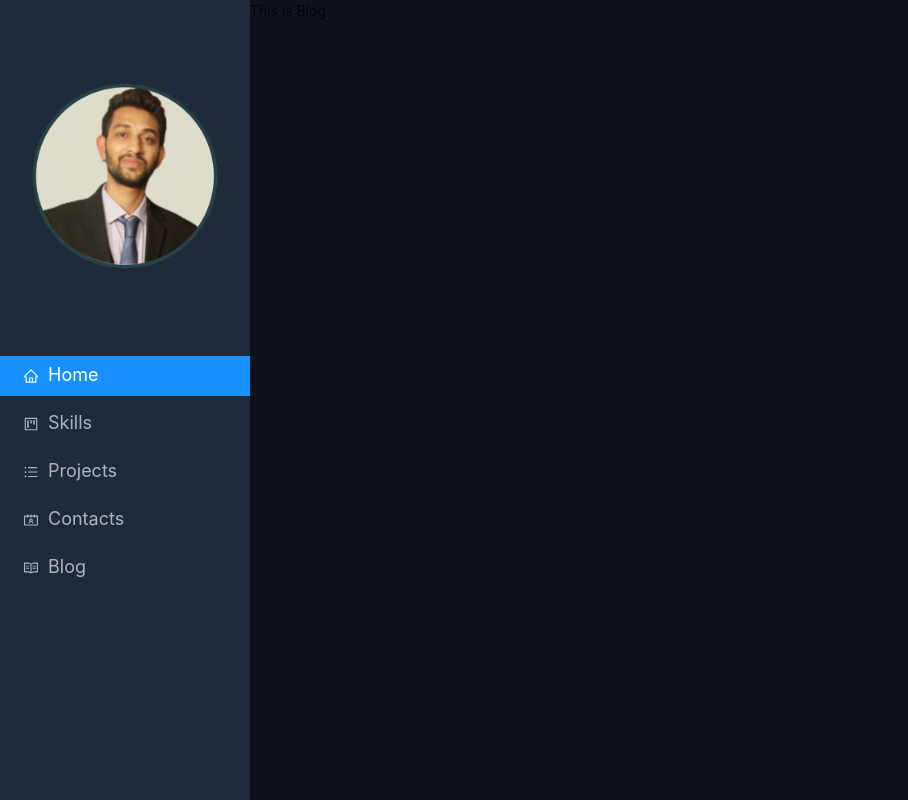
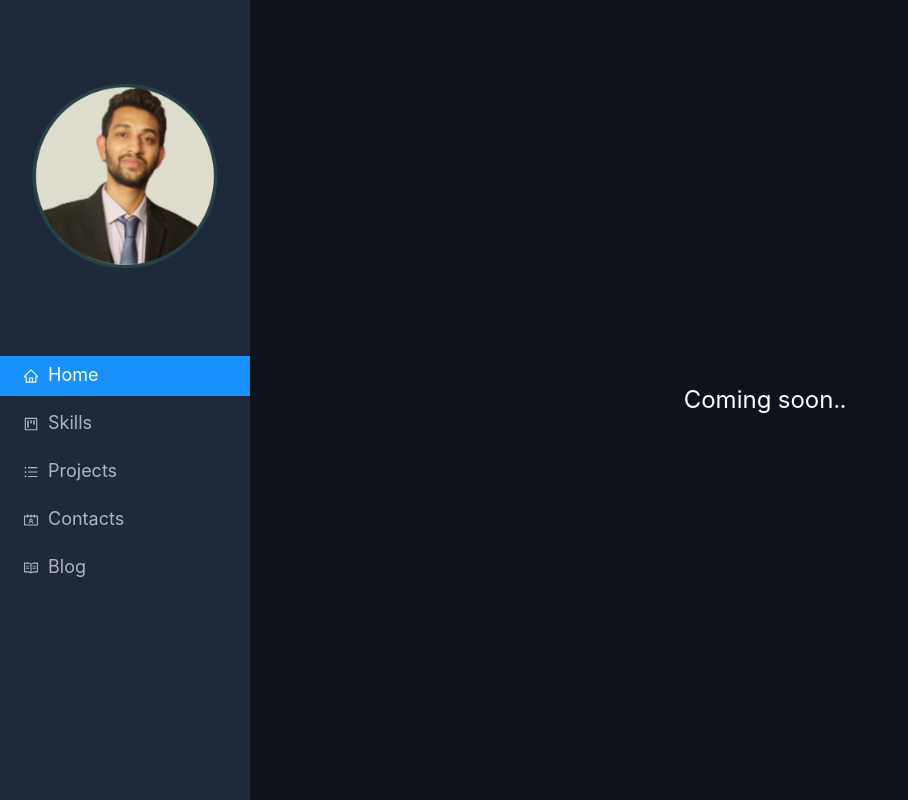
Before and after one commit to Ruman-Islam/Ruman-Islam-portfolio, a React (Create React App) app: page /blog in a window 1280 px wide. Shown: the whole page, without its empty margins (0-908 px from the left). Built offline with nearby package versions, Linux system fonts and the light colour scheme.

Commit message:
helmet title added

```diff
--- a/package.json
+++ b/package.json
@@ -10,6 +10,7 @@
     "antd": "^4.21.0",
     "react": "^18.1.0",
     "react-dom": "^18.1.0",
+    "react-helmet-async": "^1.3.0",
     "react-router-dom": "^6.3.0",
     "react-scripts": "5.0.1",
     "web-vitals": "^2.1.4"
--- a/src/App.js
+++ b/src/App.js
@@ -1,16 +1,19 @@
 import { Route, Routes } from "react-router-dom";
+import { nestedRoutes } from "./routes/nestedRoutes";
+import { HelmetProvider } from "react-helmet-async";
 import Home from "./pages/Home/Home";
-import { nestedRoutes } from "./routes/nestedRoutes";
 import 'antd/dist/antd.css';
 
 const App = () => {
   return (
-    <Routes>
-      <Route path="/" element={<Home />}>
-        {nestedRoutes.map(({ path, name, Component }, index) => (
-          <Route key={index} path={path} index={name === 'AboutMe'} element={<Component />} />))}
-      </Route>
-    </Routes>
+    <HelmetProvider>
+      <Routes>
+        <Route path="/" element={<Home />}>
+          {nestedRoutes.map(({ path, name, Component }, index) => (
+            <Route key={index} path={path} index={name === 'Intro'} element={<Component />} />))}
+        </Route>
+      </Routes>
+    </HelmetProvider>
   );
 }
 
--- /dev/null
+++ b/src/components/PageTitle.js
@@ -0,0 +1,12 @@
+import React from 'react';
+import { Helmet } from 'react-helmet-async';
+
+const PageTitle = ({ title }) => {
+    return (
+        <Helmet>
+            <title>Ruman Islam - {title}</title>
+        </Helmet>
+    );
+};
+
+export default PageTitle;
--- a/src/components/Sidebar.js
+++ b/src/components/Sidebar.js
@@ -24,7 +24,7 @@ const Sidebar = () => {
         </div>
         <Menu theme='dark' className='menu-style' mode="inline" defaultSelectedKeys={['1']}>
           <Menu.Item key='1' icon={<HomeOutlined />}>
-            <NavLink className='text-lg' to='/about-me'>Home</NavLink>
+            <NavLink className='text-lg' to='/intro'>Home</NavLink>
           </Menu.Item>
           <Menu.Item key='2' icon={<ProjectOutlined />}>
             <NavLink className='text-lg' to='/skills'>Skills</NavLink>
--- a/src/pages/Blog/Blog.js
+++ b/src/pages/Blog/Blog.js
@@ -1,9 +1,11 @@
 import React from 'react';
+import PageTitle from '../../components/PageTitle';
 
 const Blog = () => {
     return (
-        <div>
-            <h1>This is Blog</h1>
+        <div className='flex justify-center items-center h-[100vh]'>
+            <PageTitle title="Blogs" />
+            <h1 className='text-white text-center text-2xl'>Coming soon..</h1>
         </div>
     );
 };
--- a/src/pages/Contacts/Contacts.js
+++ b/src/pages/Contacts/Contacts.js
@@ -1,5 +1,6 @@
 import React from 'react';
 import { useForm, ValidationError } from '@formspree/react';
+import PageTitle from '../../components/PageTitle';
 
 const Contacts = () => {
     const [state, handleSubmit] = useForm('xzbowgvq');
@@ -21,7 +22,8 @@ const Contacts = () => {
 
     return (
         <div className='flex flex-col justify-center items-center h-[100vh]'>
-            <h1 className='text-white text-3xl md:text-5xl mb-5 mt-[-20px]"'>Connect With Me</h1>
+            <PageTitle title="Contact" />
+            <h1 className='text-white text-3xl md:text-5xl mb-5 mt-[-20px]'>Connect With Me</h1>
             {state.errors.length > 0 && (
                 <p style={error}>You cannot Submit Empty Form </p>
             )}
@@ -61,9 +63,6 @@ const Contacts = () => {
                         </button>
                     </div>
                 </form>
-                <p className="text-center text-gray-500 text-xs">
-                    &copy;2020 Acme Corp. All rights reserved.
-                </p>
             </div>
         </div>
     );
--- a/src/pages/AboutMe/AboutMe.js
+++ b/src/pages/Intro/Intro.js
@@ -2,10 +2,12 @@ import React from 'react';
 import profileImage from '../../assets/profile-image.png';
 import { FilePdfFilled } from '@ant-design/icons';
 import resume from '../../assets/Ruman-Islam.pdf';
+import PageTitle from '../../components/PageTitle';
 
-const AboutMe = () => {
+const Intro = () => {
     return (
         <div className='p-2 xl:px-20 text-center xl:text-left'>
+            <PageTitle title="Intro" />
             <div className='flex flex-col-reverse xl:flex-row justify-around items-center text-white'>
                 <div className='w-full xl:w-5/12'>
                     <h1 className='text-white text-4xl xl:text-7xl'>Ruman Islam</h1>
@@ -25,4 +27,4 @@ const AboutMe = () => {
     );
 };
 
-export default AboutMe;
+export default Intro;
--- a/src/pages/ProjectDetail/ProjectDetail.js
+++ b/src/pages/ProjectDetail/ProjectDetail.js
@@ -11,7 +11,7 @@ const ProjectDetail = () => {
     const { id } = useParams();
 
     useEffect(() => {
-        fetch('/projects.json')
+        fetch('https://raw.githubusercontent.com/Ruman-Islam/portfolio/main/public/projects.json')
             .then(res => res.json())
             .then(data => {
                 const project = data?.find(pg => +pg.id === +id);
--- a/src/pages/Projects/Projects.js
+++ b/src/pages/Projects/Projects.js
@@ -1,11 +1,12 @@
 import React, { useEffect, useState } from 'react';
 import ProjectCard from '../../components/ProjectCard';
+import PageTitle from '../../components/PageTitle';
 
 const Projects = () => {
     const [projects, setProjects] = useState([]);
 
     useEffect(() => {
-        fetch('projects.json')
+        fetch('https://raw.githubusercontent.com/Ruman-Islam/portfolio/main/public/projects.json')
             .then(res => res.json())
             .then(data => setProjects(data))
     }, [])
@@ -13,6 +14,7 @@ const Projects = () => {
     return (
         <div className='w-10/12 py-10 flex flex-col h-full md:h-[100vh]
         justify-center items-center mx-auto'>
+            <PageTitle title="Projects" />
             <h1 className="text-white text-3xl md:text-5xl mb-5 mt-[-20px]">Projects</h1>
             <div className='grid grid-cols-1 md:grid-cols-3 gap-5'>
                 {projects?.map(project =>
--- a/src/pages/Skills/Skills.js
+++ b/src/pages/Skills/Skills.js
@@ -5,6 +5,7 @@ import js from '../../assets/js.png';
 import react from '../../assets/react.png';
 import nodeJs from '../../assets/nodeJs.png';
 import others from '../../assets/terminal.png';
+import PageTitle from '../../components/PageTitle';
 
 const allSkills = [
     { img: html, language: 'HTML', features: ['HTML5', 'Semantic HTML', 'JSX'] },
@@ -19,6 +20,7 @@ const Skills = () => {
     return (
         <div className="w-10/12 py-10 flex flex-col h-full md:h-[100vh]
         justify-center items-center mx-auto">
+            <PageTitle title="Skills" />
             <h1 className="text-white text-3xl md:text-5xl mb-5 mt-[-20px]">Skills</h1>
             <div className="grid grid-cols-1 md:grid-cols-3 gap-5">
                 {allSkills?.map(skill =>
--- a/src/routes/nestedRoutes.js
+++ b/src/routes/nestedRoutes.js
@@ -1,7 +1,7 @@
 import Projects from "../pages/Projects/Projects";
 import Contacts from "../pages/Contacts/Contacts";
 import Blog from "../pages/Blog/Blog";
-import AboutMe from "../pages/AboutMe/AboutMe";
+import Intro from "../pages/Intro/Intro";
 import Skills from "../pages/Skills/Skills";
 import ProjectDetail from "../pages/ProjectDetail/ProjectDetail";
 
@@ -9,8 +9,8 @@ export const nestedRoutes = [
     { path: 'project-detail/:id', name: 'ProjectDetail', Component: ProjectDetail },
     { path: 'projects', name: 'Projects', Component: Projects },
     { path: 'contacts', name: 'Contacts', Component: Contacts },
-    { path: 'about-me', name: 'AboutMe', Component: AboutMe },
+    { path: 'intro', name: 'Intro', Component: Intro },
     { path: 'skills', name: 'Skills', Component: Skills },
     { path: 'blog', name: 'Blog', Component: Blog },
-    { name: 'AboutMe', Component: AboutMe }
+    { name: 'Intro', Component: Intro }
 ]
```
Also changed, not shown: 1 other file (tests, documents, lock files or other folders).
